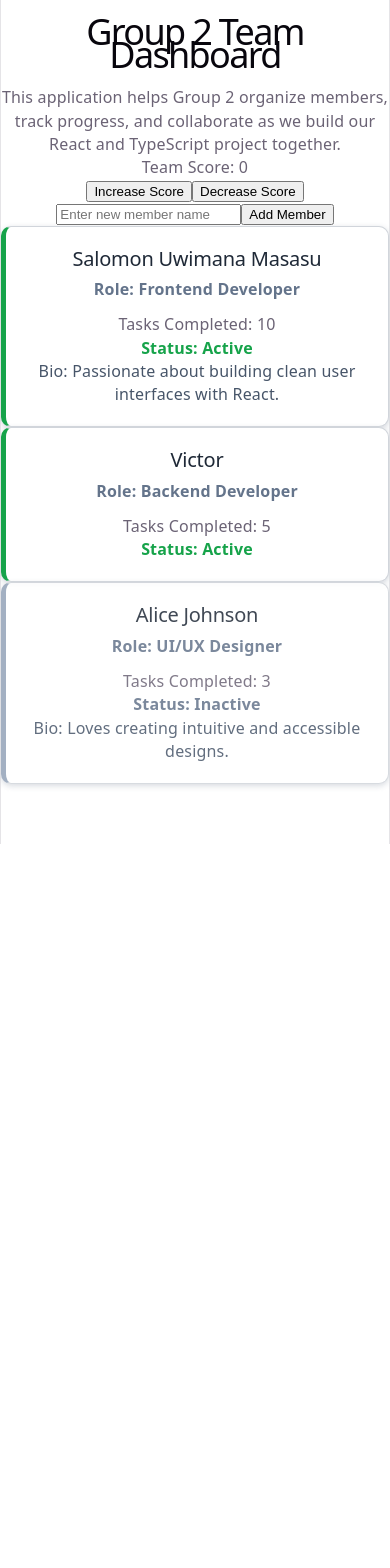
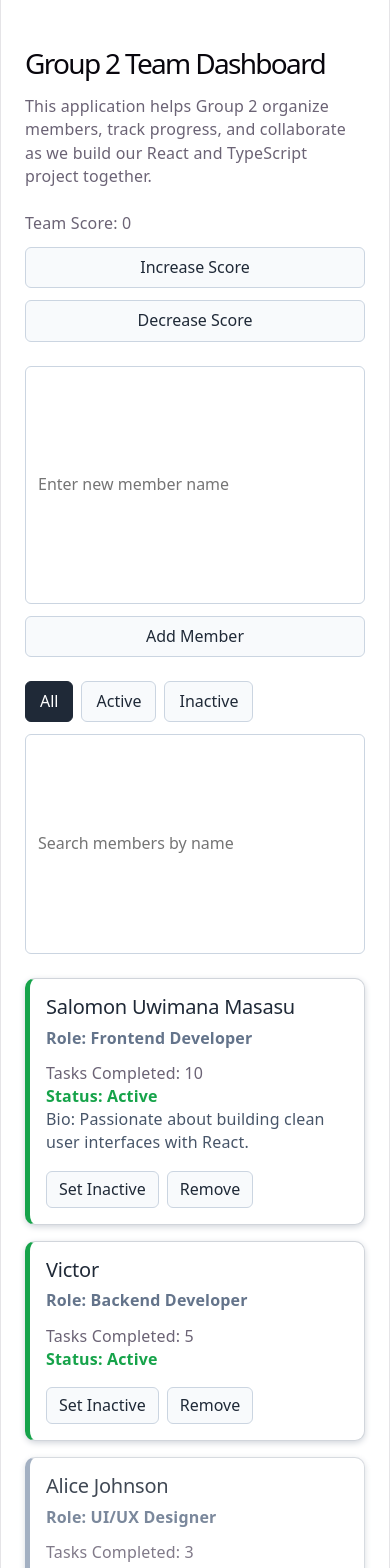
Before and after one commit to masasu-salomon/Coding-Party---GROUP-2, a React (Vite) app in the folder my-app/: page / in a window 390 px wide. Shown: the top 1568 px of the page. Before the commit the page ends 844 px from the top, so only its background shows below. Built offline with nearby package versions, Linux system fonts and the light colour scheme.

Commit message:
Add member array state, filters, search, and card actions.
Complete tasks 41-50 with typed Member state, add/remove/toggle,
status filters, name search, and dashboard layout polish.

Author: Salomon Uwimana Masasu

```diff
--- a/my-app/src/App.css
+++ b/my-app/src/App.css
@@ -1,184 +1,12 @@
-.counter {
-  font-size: 16px;
-  padding: 5px 10px;
-  border-radius: 5px;
-  color: var(--accent);
-  background: var(--accent-bg);
-  border: 2px solid transparent;
-  transition: border-color 0.3s;
-  margin-bottom: 24px;
-
-  &:hover {
-    border-color: var(--accent-border);
-  }
-  &:focus-visible {
-    outline: 2px solid var(--accent);
-    outline-offset: 2px;
-  }
+/* Author: Salomon Uwimana Masasu */
+main {
+  width: min(1100px, 100%);
+  margin: 0 auto;
+  padding: 32px 24px 64px;
+  text-align: left;
+  box-sizing: border-box;
 }
 
-.hero {
-  position: relative;
-
-  .base,
-  .framework,
-  .vite {
-    inset-inline: 0;
-    margin: 0 auto;
-  }
-
-  .base {
-    width: 170px;
-    position: relative;
-    z-index: 0;
-  }
-
-  .framework,
-  .vite {
-    position: absolute;
-  }
-
-  .framework {
-    z-index: 1;
-    top: 34px;
-    height: 28px;
-    transform: perspective(2000px) rotateZ(300deg) rotateX(44deg) rotateY(39deg)
-      scale(1.4);
-  }
-
-  .vite {
-    z-index: 0;
-    top: 107px;
-    height: 26px;
-    width: auto;
-    transform: perspective(2000px) rotateZ(300deg) rotateX(40deg) rotateY(39deg)
-      scale(0.8);
-  }
+main h1 {
+  font-size: clamp(28px, 5vw, 40px);
 }
-
-#center {
-  display: flex;
-  flex-direction: column;
-  gap: 25px;
-  place-content: center;
-  place-items: center;
-  flex-grow: 1;
-
-  @media (max-width: 1024px) {
-    padding: 32px 20px 24px;
-    gap: 18px;
-  }
-}
-
-#next-steps {
-  display: flex;
-  border-top: 1px solid var(--border);
-  text-align: left;
-
-  & > div {
-    flex: 1 1 0;
-    padding: 32px;
-    @media (max-width: 1024px) {
-      padding: 24px 20px;
-    }
-  }
-
-  .icon {
-    margin-bottom: 16px;
-    width: 22px;
-    height: 22px;
-  }
-
-  @media (max-width: 1024px) {
-    flex-direction: column;
-    text-align: center;
-  }
-}
-
-#docs {
-  border-right: 1px solid var(--border);
-
-  @media (max-width: 1024px) {
-    border-right: none;
-    border-bottom: 1px solid var(--border);
-  }
-}
-
-#next-steps ul {
-  list-style: none;
-  padding: 0;
-  display: flex;
-  gap: 8px;
-  margin: 32px 0 0;
-
-  .logo {
-    height: 18px;
-  }
-
-  a {
-    color: var(--text-h);
-    font-size: 16px;
-    border-radius: 6px;
-    background: var(--social-bg);
-    display: flex;
-    padding: 6px 12px;
-    align-items: center;
-    gap: 8px;
-    text-decoration: none;
-    transition: box-shadow 0.3s;
-
-    &:hover {
-      box-shadow: var(--shadow);
-    }
-    .button-icon {
-      height: 18px;
-      width: 18px;
-    }
-  }
-
-  @media (max-width: 1024px) {
-    margin-top: 20px;
-    flex-wrap: wrap;
-    justify-content: center;
-
-    li {
-      flex: 1 1 calc(50% - 8px);
-    }
-
-    a {
-      width: 100%;
-      justify-content: center;
-      box-sizing: border-box;
-    }
-  }
-}
-
-#spacer {
-  height: 88px;
-  border-top: 1px solid var(--border);
-  @media (max-width: 1024px) {
-    height: 48px;
-  }
-}
-
-.ticks {
-  position: relative;
-  width: 100%;
-
-  &::before,
-  &::after {
-    content: '';
-    position: absolute;
-    top: -4.5px;
-    border: 5px solid transparent;
-  }
-
-  &::before {
-    left: 0;
-    border-left-color: var(--border);
-  }
-  &::after {
-    right: 0;
-    border-right-color: var(--border);
-  }
-}
--- a/my-app/src/MemberCard.css
+++ b/my-app/src/MemberCard.css
@@ -1,4 +1,5 @@
 /* Author: Ewing - Tasks 21-30 */
+/* Updated by: Salomon Uwimana Masasu (Tasks 27, 29, 45-47) */
 
 .member-card {
   padding: 20px;
@@ -7,6 +8,7 @@
   border-radius: 10px;
   background-color: white;
   box-shadow: 0 2px 6px #d1d5db;
+  text-align: left;
 }
 
 .member-name {
@@ -44,3 +46,34 @@
 .member-status.inactive {
   color: #64748b;
 }
+
+.member-actions {
+  display: flex;
+  flex-wrap: wrap;
+  gap: 8px;
+  margin-top: 16px;
+}
+
+.member-actions button {
+  font: inherit;
+  padding: 6px 12px;
+  border-radius: 6px;
+  border: 1px solid #cbd5e1;
+  background: #f8fafc;
+  color: #1f2937;
+  cursor: pointer;
+}
+
+.member-actions button:hover {
+  background: #e2e8f0;
+}
+
+@media (max-width: 640px) {
+  .member-card {
+    padding: 16px;
+  }
+
+  .member-name {
+    font-size: 20px;
+  }
+}
--- a/my-app/src/MemberCard.tsx
+++ b/my-app/src/MemberCard.tsx
@@ -1,34 +1,63 @@
 // Author: Victor
+// Updated by: Salomon Uwimana Masasu (Task 27)
 // Task 11: Define an interface for MemberCard props with name and role properties
 // Task 14: Add a numeric prop called tasksCompleted
 // Task 15: Add a boolean prop called isActive
 // Task 17: Add an optional bio prop using the ? modifier
-import "./MemberCard.css";
+import type { CSSProperties } from 'react'
+import './MemberCard.css'
 
-interface MemberCardProps {
-  name: string;
-  role: string;
-  tasksCompleted: number;
-  isActive: boolean;
-  bio?: string; // Task 17: Optional prop using ? modifier
+export interface Member {
+  id: string
+  name: string
+  role: string
+  tasksCompleted: number
+  isActive: boolean
+  bio?: string
+}
+
+interface MemberCardProps extends Member {
+  onRemove: (id: string) => void
+  onToggleStatus: (id: string) => void
 }
 
 // Task 12: Display the name and role values inside MemberCard
 // Task 19: Provide a default value for one prop using a default function parameter
-function MemberCard({ name, role, tasksCompleted = 0, isActive, bio }: MemberCardProps) {
+function MemberCard({
+  id,
+  name,
+  role,
+  tasksCompleted = 0,
+  isActive,
+  bio,
+  onRemove,
+  onToggleStatus,
+}: MemberCardProps) {
+  const tasksStyle: CSSProperties = { marginTop: '8px' }
+
   return (
-    <article className={`member-card ${isActive ? "active" : "inactive"}`}>
+    <article className={`member-card ${isActive ? 'active' : 'inactive'}`}>
       <h2 className="member-name">{name}</h2>
       <p className="member-role">Role: {role}</p>
-      <p>Tasks Completed: {tasksCompleted}</p>
+      <p className="member-tasks" style={tasksStyle}>
+        Tasks Completed: {tasksCompleted}
+      </p>
       {/* Task 16: Display Active or Inactive based on the value of isActive */}
-      <p className={`member-status ${isActive ? "active" : "inactive"}`}>
-        Status: {isActive ? "Active" : "Inactive"}
+      <p className={`member-status ${isActive ? 'active' : 'inactive'}`}>
+        Status: {isActive ? 'Active' : 'Inactive'}
       </p>
       {/* Task 18: Display the bio only when one is provided */}
       {bio && <p className="member-bio">Bio: {bio}</p>}
+      <div className="member-actions">
+        <button type="button" onClick={() => onToggleStatus(id)}>
+          {isActive ? 'Set Inactive' : 'Set Active'}
+        </button>
+        <button type="button" onClick={() => onRemove(id)}>
+          Remove
+        </button>
+      </div>
     </article>
-  );
+  )
 }
 
-export default MemberCard;
+export default MemberCard
--- /dev/null
+++ b/my-app/src/TeamDashboard.css
@@ -0,0 +1,78 @@
+/* Author: Salomon Uwimana Masasu - Tasks 30, 48-50 */
+
+.team-score,
+.add-member-form,
+.member-controls {
+  display: flex;
+  flex-wrap: wrap;
+  align-items: center;
+  gap: 12px;
+  margin: 24px 0;
+}
+
+.team-score button,
+.add-member-form button,
+.status-filters button {
+  font: inherit;
+  padding: 8px 14px;
+  border-radius: 6px;
+  border: 1px solid #cbd5e1;
+  background: #f8fafc;
+  color: #1f2937;
+  cursor: pointer;
+}
+
+.team-score button:hover,
+.add-member-form button:hover,
+.status-filters button:hover {
+  background: #e2e8f0;
+}
+
+.status-filters {
+  display: flex;
+  flex-wrap: wrap;
+  gap: 8px;
+}
+
+.status-filters button.selected {
+  background: #1f2937;
+  color: #fff;
+  border-color: #1f2937;
+}
+
+.add-member-form input,
+.member-controls input {
+  font: inherit;
+  flex: 1 1 220px;
+  min-width: 0;
+  padding: 8px 12px;
+  border: 1px solid #cbd5e1;
+  border-radius: 6px;
+  color: #1f2937;
+  background: #fff;
+}
+
+.member-grid {
+  display: grid;
+  grid-template-columns: repeat(auto-fit, minmax(260px, 1fr));
+  gap: 16px;
+  margin-top: 16px;
+}
+
+.empty-state {
+  margin: 24px 0;
+  color: #64748b;
+}
+
+@media (max-width: 640px) {
+  .member-grid {
+    grid-template-columns: 1fr;
+  }
+
+  .team-score,
+  .add-member-form,
+  .member-controls {
+    flex-direction: column;
+    align-items: stretch;
+  }
+}
--- a/my-app/src/TeamDashboard.tsx
+++ b/my-app/src/TeamDashboard.tsx
@@ -1,47 +1,46 @@
 // Author: Salomon Uwimana Masasu
 // Updated by: Victor (Tasks 13, 20)
 // Updated by: Samuel Dushimimana (Tasks 31-40)
+// Updated by: Salomon Uwimana Masasu (Tasks 41-50)
 import { useState } from 'react'
 import type { ChangeEvent, FormEvent, JSX } from 'react'
-import MemberCard from './MemberCard'
+import MemberCard, { type Member } from './MemberCard'
+import './TeamDashboard.css'
 
-// Task 20: Create a typed array of member objects
-interface Member {
-  name: string;
-  role: string;
-  tasksCompleted: number;
-  isActive: boolean;
-  bio?: string;
-}
+type StatusFilter = 'all' | 'active' | 'inactive'
 
-// Task 20: Typed data array of member objects
-const members: Member[] = [
+const initialMembers: Member[] = [
   {
-    name: "Salomon Uwimana Masasu",
-    role: "Frontend Developer",
+    id: '1',
+    name: 'Salomon Uwimana Masasu',
+    role: 'Frontend Developer',
     tasksCompleted: 10,
     isActive: true,
-    bio: "Passionate about building clean user interfaces with React.",
+    bio: 'Passionate about building clean user interfaces with React.',
   },
   {
-    name: "Victor",
-    role: "Backend Developer",
+    id: '2',
+    name: 'Victor',
+    role: 'Backend Developer',
     tasksCompleted: 5,
     isActive: true,
-    // bio intentionally omitted to demonstrate Task 18 (optional rendering)
   },
   {
-    name: "Alice Johnson",
-    role: "UI/UX Designer",
+    id: '3',
+    name: 'Alice Johnson',
+    role: 'UI/UX Designer',
     tasksCompleted: 3,
     isActive: false,
-    bio: "Loves creating intuitive and accessible designs.",
+    bio: 'Loves creating intuitive and accessible designs.',
   },
-];
+]
 
 function TeamDashboard(): JSX.Element {
   const [teamScore, setTeamScore] = useState<number>(0)
-  const [newMemberName, setNewMemberName] = useState<string>("")
+  const [newMemberName, setNewMemberName] = useState<string>('')
+  const [members, setMembers] = useState<Member[]>(initialMembers)
+  const [statusFilter, setStatusFilter] = useState<StatusFilter>('all')
+  const [searchQuery, setSearchQuery] = useState<string>('')
 
   const increaseScore = () => setTeamScore((score) => score + 1)
   const decreaseScore = () => setTeamScore((score) => Math.max(0, score - 1))
@@ -50,11 +49,54 @@ function TeamDashboard(): JSX.Element {
     setNewMemberName(event.target.value)
   }
 
+  const handleSearchChange = (event: ChangeEvent<HTMLInputElement>) => {
+    setSearchQuery(event.target.value)
+  }
+
   const handleSubmit = (event: FormEvent<HTMLFormElement>) => {
     event.preventDefault()
-    console.log("New member submitted:", newMemberName)
-    setNewMemberName("")
+    const trimmedName = newMemberName.trim()
+    console.log('New member submitted:', trimmedName)
+
+    if (!trimmedName) {
+      return
+    }
+
+    const newMember: Member = {
+      id: crypto.randomUUID(),
+      name: trimmedName,
+      role: 'Team Member',
+      tasksCompleted: 0,
+      isActive: true,
+    }
+
+    setMembers((currentMembers) => [...currentMembers, newMember])
+    setNewMemberName('')
   }
+
+  const handleRemove = (id: string) => {
+    setMembers((currentMembers) =>
+      currentMembers.filter((member) => member.id !== id),
+    )
+  }
+
+  const handleToggleStatus = (id: string) => {
+    setMembers((currentMembers) =>
+      currentMembers.map((member) =>
+        member.id === id ? { ...member, isActive: !member.isActive } : member,
+      ),
+    )
+  }
+
+  const visibleMembers = members.filter((member) => {
+    const matchesStatus =
+      statusFilter === 'all' ||
+      (statusFilter === 'active' ? member.isActive : !member.isActive)
+    const matchesSearch = member.name
+      .toLowerCase()
+      .includes(searchQuery.trim().toLowerCase())
+    return matchesStatus && matchesSearch
+  })
 
   return (
     <>
@@ -66,11 +108,15 @@ function TeamDashboard(): JSX.Element {
 
       <section className="team-score">
         <p>Team Score: {teamScore}</p>
-        <button onClick={increaseScore}>Increase Score</button>
-        <button onClick={decreaseScore}>Decrease Score</button>
+        <button type="button" onClick={increaseScore}>
+          Increase Score
+        </button>
+        <button type="button" onClick={decreaseScore}>
+          Decrease Score
+        </button>
       </section>
 
-      <form onSubmit={handleSubmit}>
+      <form className="add-member-form" onSubmit={handleSubmit}>
         <input
           type="text"
           value={newMemberName}
@@ -80,17 +126,53 @@ function TeamDashboard(): JSX.Element {
         <button type="submit">Add Member</button>
       </form>
 
-      {/* Task 20: Use .map() to render MemberCard components from the typed array */}
-      {members.map((member, index) => (
-        <MemberCard
-          key={index}
-          name={member.name}
-          role={member.role}
-          tasksCompleted={member.tasksCompleted}
-          isActive={member.isActive}
-          bio={member.bio}
+      <section className="member-controls" aria-label="Member filters">
+        <div className="status-filters">
+          <button
+            type="button"
+            className={statusFilter === 'all' ? 'selected' : ''}
+            onClick={() => setStatusFilter('all')}
+          >
+            All
+          </button>
+          <button
+            type="button"
+            className={statusFilter === 'active' ? 'selected' : ''}
+            onClick={() => setStatusFilter('active')}
+          >
+            Active
+          </button>
+          <button
+            type="button"
+            className={statusFilter === 'inactive' ? 'selected' : ''}
+            onClick={() => setStatusFilter('inactive')}
+          >
+            Inactive
+          </button>
+        </div>
+        <input
+          type="search"
+          value={searchQuery}
+          onChange={handleSearchChange}
+          placeholder="Search members by name"
+          aria-label="Search members by name"
         />
-      ))}
+      </section>
+
+      {visibleMembers.length === 0 ? (
+        <p className="empty-state">No members match your filters.</p>
+      ) : (
+        <section className="member-grid">
+          {visibleMembers.map((member) => (
+            <MemberCard
+              key={member.id}
+              {...member}
+              onRemove={handleRemove}
+              onToggleStatus={handleToggleStatus}
+            />
+          ))}
+        </section>
+      )}
     </>
   )
 }
```
